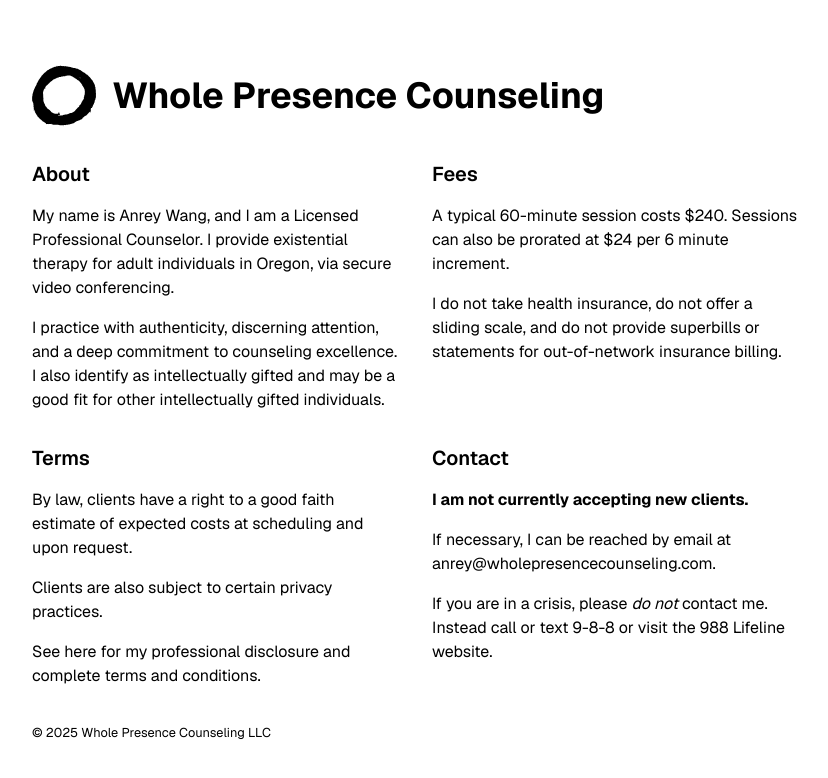
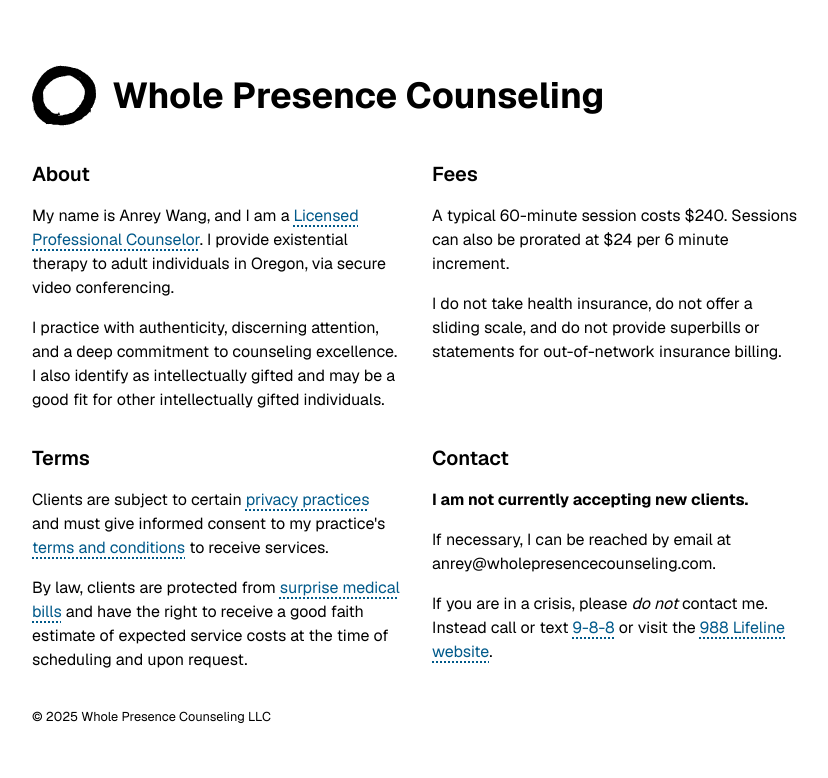
Before and after one commit to anreyw/wpc, a Next.js app: page / in a window 1280 px wide. Shown: the top 778 px of the page, without its empty margins (32-860 px from the left). Built offline with nearby package versions, Linux system fonts and the light colour scheme.

Commit message:
Fixed links and added styling to links.

```diff
--- a/app/page.tsx
+++ b/app/page.tsx
@@ -1,9 +1,11 @@
 export default function Main() {
+  const linkStyle = "text-sky-800 underline decoration-dotted decoration-2 underline-offset-4 hover:bg-sky-50"
+
   return (
     <main className="grid md:grid-cols-2 gap-8">
       <section className="flex flex-col gap-4">
 	<h2 className="text-xl font-semibold">About</h2>
-	<p> My name is Anrey Wang, and I am a Licensed Professional Counselor. I provide existential therapy for adult individuals in Oregon, via secure video conferencing.</p>
+	<p> My name is Anrey Wang, and I am a <a href="https://www.counseling.org/mental-health-counseling/what-is-counseling" target="_blank" className={linkStyle}>Licensed Professional Counselor</a>. I provide existential therapy to adult individuals in Oregon, via secure video conferencing.</p>
 	<p> I practice with authenticity, discerning attention, and a deep commitment to counseling excellence. I also identify as intellectually gifted and may be a good fit for other intellectually gifted individuals. </p>
       </section>
 
@@ -15,20 +17,16 @@ export default function Main() {
 
       <section className="flex flex-col gap-4">
 	<h2 className="text-xl font-semibold">Terms</h2>
-	<p> By law, clients have a right to a good faith estimate of expected costs at scheduling and upon request.</p>
-	<p>Clients are also subject to certain <a href="#" target="_blank">privacy practices</a>.</p>
-	<p>See here for my professional disclosure and complete terms and conditions.</p>
+	<p>Clients are subject to certain <a href="#" target="_blank" className={linkStyle}>privacy practices</a> and must give informed consent to my practice's <a href="" target="_blank" className={linkStyle}>terms and conditions</a> to receive services.</p>
+	<p>By law, clients are protected from <a href="https://www.cms.gov/medical-bill-rights" target="_blank" className={linkStyle}>surprise medical bills</a> and have the right to receive a good faith estimate of expected service costs at the time of scheduling and upon request.</p>
       </section>
 
       <section className="flex flex-col gap-4">
 	<h2 className="text-xl font-semibold">Contact</h2>
 	<p><strong>I am not currently accepting new clients.</strong></p>
 	<p>If necessary, I can be reached by email at anrey<span className="hidden">I</span>@whole<span className="hidden">love</span>presencecounseling<span className="hidden">spam</span>.com.</p>
-	<p>If you are in a crisis, please <em>do not</em> contact me. Instead call or text <a href="tel:988">9-8-8</a> or visit the <a href="https://988lifeline.org/"target="_blank">988 Lifeline website</a>.</p>
+	<p>If you are in a crisis, please <em>do not</em> contact me. Instead call or text <a href="tel:988" className={linkStyle}>9-8-8</a> or visit the <a href="https://988lifeline.org/"target="_blank" className={linkStyle}>988 Lifeline website</a>.</p>
       </section>
-
-
-
     </main>
   )
 }
```
